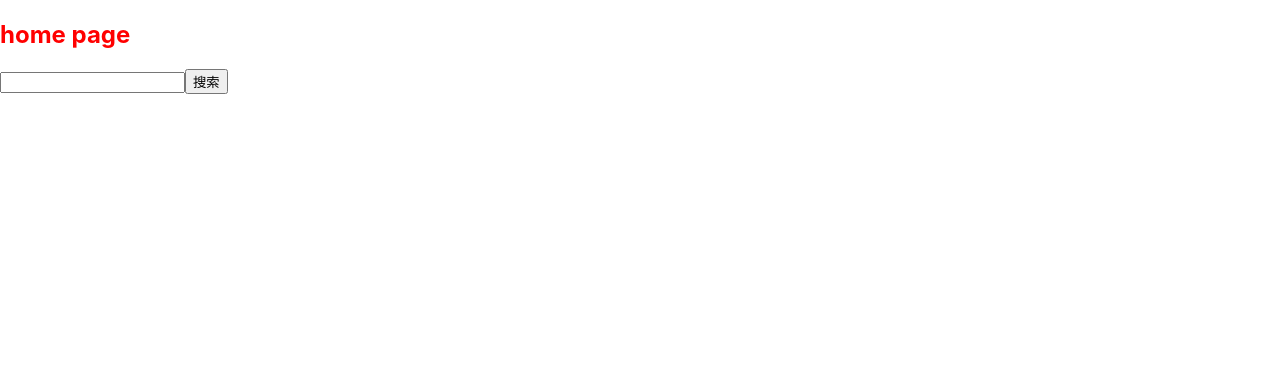
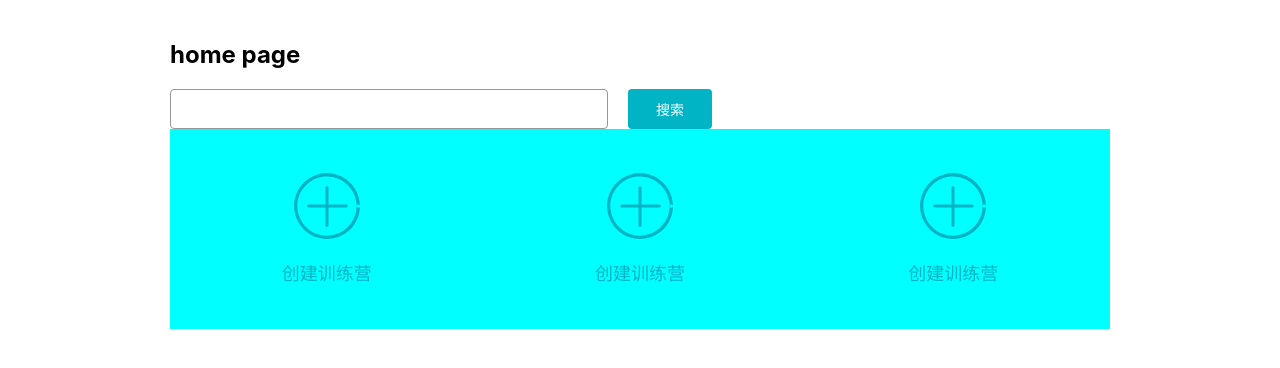
Before and after one commit to BetterLuke/nho-2, a React (Create React App) app: page / in a window 1280 px wide. Shown: the top 368 px of the page. Built offline with nearby package versions, Linux system fonts and the light colour scheme; no server answers.

Commit message:
card-list

```diff
--- /dev/null
+++ b/src/components/add-camp/AddCamp.js
@@ -0,0 +1,13 @@
+import React from 'react';
+import './add-camp.scss';
+
+const AddCamp = () => {
+  return (
+    <div className='add-camp'>
+      <div className="add-icon"></div>
+      <span className='add-text'>创建训练营</span>
+    </div>
+  )
+}
+
+export default AddCamp;
--- /dev/null
+++ b/src/components/add-camp/add-camp.scss
@@ -0,0 +1,21 @@
+.add-camp {
+  display: flex;
+  flex-direction: column;
+  align-items: center;
+  justify-content: center;
+  width: 340px;
+  height: 200px;
+  background: cyan;
+
+  .add-icon {
+    width: 66px;
+    height: 66px;
+    background: url('../../assets/images/add-icon.svg');
+  }
+
+  .add-text {
+    font-size: 18px;
+    color: #00b4c5;
+    margin-top: 20px;
+  }
+}
--- /dev/null
+++ b/src/components/card-list/CardList.js
@@ -0,0 +1,26 @@
+import React from 'react';
+import AddCamp from '../add-camp/AddCamp';
+import './card-list.scss';
+
+
+class CardList extends React.Component {
+
+  componentDidMount() {
+    fetch('10.205.22.91:8080/camps').then(res=>res.json).then(json=>{
+      console.log(json.data)
+    })
+  }
+
+  render () {
+    return (
+      <div className='card-list'>
+        <AddCamp />
+        <AddCamp />
+        <AddCamp />
+      </div>
+    )
+  }
+
+}
+
+export default CardList
--- /dev/null
+++ b/src/components/card-list/card-list.scss
@@ -0,0 +1,6 @@
+.card-list {
+  display: flex;
+  flex-direction: row;
+  align-items: center;
+  justify-content: flex-start;
+}
--- a/src/components/home-header/HomeHeader.js
+++ b/src/components/home-header/HomeHeader.js
@@ -1,12 +1,11 @@
 import React from 'react';
+import './home-header.scss';
 
-const HomeHeader = () => {
-  return (
-    <div className='home-header'>
-      <input className='home-input'/>
-      <button>搜索</button>
-    </div>
-  )
-}
+const HomeHeader = () =>  (
+  <div className='home-header'>
+    <input className='home-input'/>
+    <button>搜索</button>
+  </div>
+)
 
 export default HomeHeader
--- a/src/components/home-header/home-header.scss
+++ b/src/components/home-header/home-header.scss
@@ -0,0 +1,33 @@
+
+
+.home-header {
+  display: flex;
+  flex-direction: row;
+  align-items: center;
+
+  .home-input {
+    width: 438px;
+    height: 40px;
+    line-height: 40px;
+    outline: none;
+    border-radius: 4px;
+    border:1px solid #979797;
+    box-sizing: border-box;
+    text-indent: 10px;
+    font-size: 14px;
+  }
+
+  button {
+    width: 84px;
+    height: 40px;
+    text-align: center;
+    line-height: 40px;
+    font-size: 14px;
+    color: #ffffff;
+    background: #00b4c5;
+    border:none;
+    outline: none;
+    border-radius: 4px;
+    margin-left: 20px;
+  }
+}
--- a/src/pages/home/Home.js
+++ b/src/pages/home/Home.js
@@ -2,12 +2,13 @@ import React from 'react';
 import './home.scss';
 
 import HomeHeader from '../../components/home-header/HomeHeader'
-
+import CardList from '../../components/card-list/CardList'
 
 const Home = () => (
-  <div>
+  <div className='home'>
     <h2>home page</h2>
     <HomeHeader />
+    <CardList />
   </div>
 )
 
--- a/src/pages/home/home.scss
+++ b/src/pages/home/home.scss
@@ -1,5 +1,4 @@
-$color-1: red;
 
-h2 {
-  color: $color-1;
+.home {
+  padding: 20px 170px;
 }
```
Also changed, not shown: src/assets/images/add-icon.svg (added).
